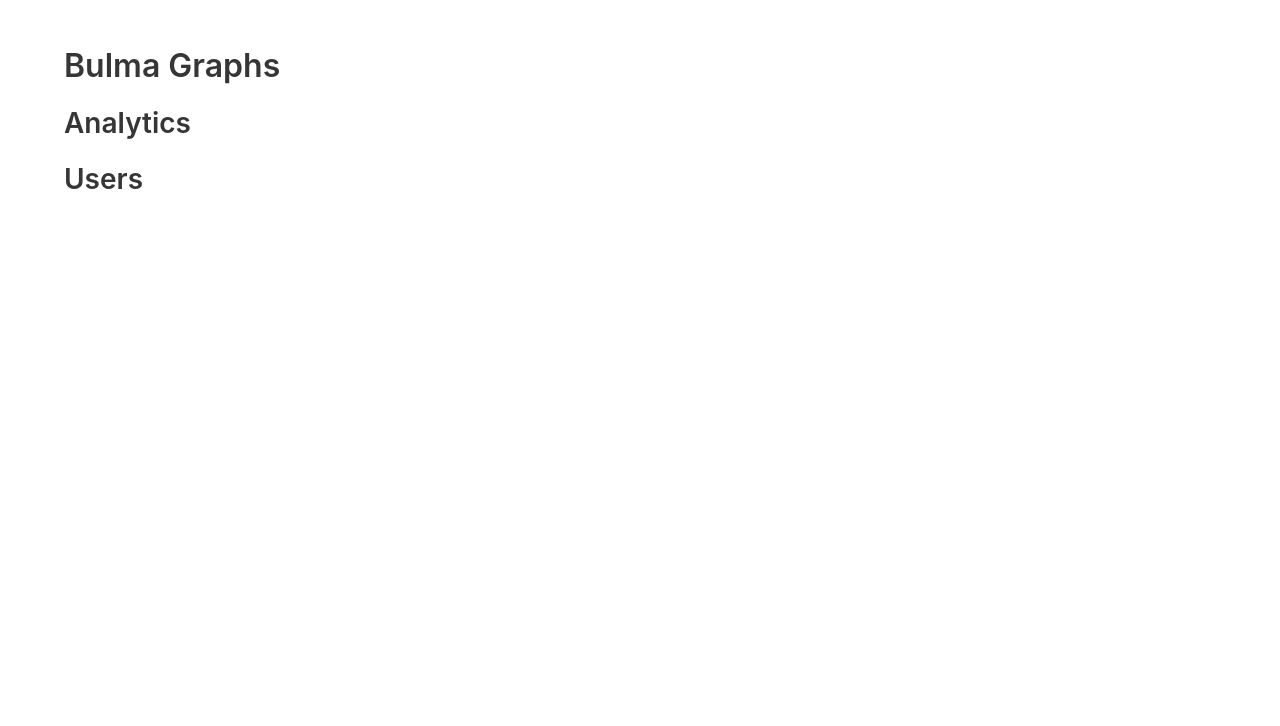
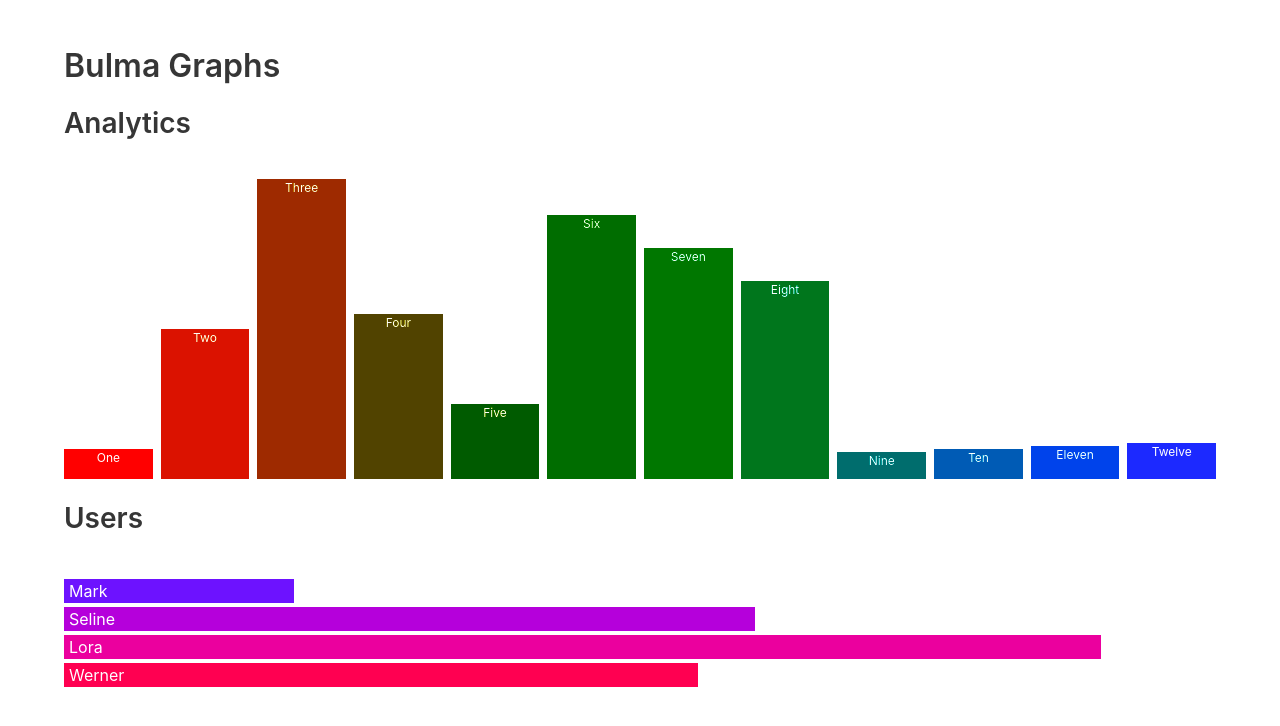
Before and after one commit to frizzant/bulma-graphs, a website: page index.html in a window 1280 px wide. Drawn offline with nearby package versions, Linux system fonts and the light colour scheme.

Commit message:
Version 0.1.1

```diff
--- a/custom.scss
+++ b/custom.scss
@@ -1,7 +1,42 @@
 @charset "UTF-8";
 
-#graphs-container {
+.graphs-container {
+  .data-container {
+    max-width: 100%;
+    align-items: flex-end;
 
+    & > div {
+      flex: 1;
+      //margin: 0 .5rem;
+      padding: 0;
+      text-align: center;
+
+      background-color: red;
+    }
+    &.is-vertical-graph {
+
+      div {
+        margin: .25rem 0;
+        padding-left: 5px;
+
+        p {
+          //position: relative;
+          text-align: left;
+        }
+      }
+
+    }
+  }
+  .data-container.columns > div {
+    margin: 0 .25rem;
+
+    &:first-child {
+      margin-left: 0;
+    }
+    &:last-child {
+      margin-right: 0;
+    }
+  }
 }
 
 // Bulma CSS Default Media Queries
@@ -14,6 +49,24 @@
 @media screen and (max-width: 1408px) {}
 @media screen and (max-width: 1216px) {}
 @media screen and (max-width: 1024px) {}
-@media screen and (max-width: 768px) {}
+@media screen and (max-width: 768px) {
+  .graphs-container {
+    .data-container {
+
+      &:not(.is-vertical-graph) > div {
+        p {
+          position: absolute;
+          bottom: -13px;
+          left: 5px;
+          //text-align: left;
+          transform: rotate(-90deg);
+          transform-origin: top left;
+
+          text-shadow: 0px 0px 2px #000000;
+        }
+      }
+    }
+  }
+}
 
 // END Media Queries END
--- a/graphs.js
+++ b/graphs.js
@@ -4,23 +4,22 @@
             let graphs = { // initialize object with settings
                 settings: {
                     containerSelector: '.graphs-container',
-            containerItemSelector: '.graphs-container div',
+                    containerItemSelector: '.graphs-container .data-container div',
                     autoGenerate: true,
                     animation: true,
+                    heightMultiplicator: 3, // scales in pixel
+                    widthMultiplicator: 1, // scales in % (percentage)
                 },
 
             };
-    graphs = { // dependent on settings before they can be set
-        container: {
+            graphs.container = { // dependent on settings before they can be set
                 list: document.querySelectorAll(graphs.settings.containerSelector),
                 items: {
                     list: document.querySelectorAll(graphs.settings.containerItemSelector),
                 }
-        }
             };
 // ---
 // --- END Variables
-
     let main = () => {
         console.log(graphs.container.list);
 
@@ -29,9 +28,12 @@
                 let i = 0;
                 for (let container of graphs.container.list) {
                     container.id = 'graph-container-' + i;
-                    container.classList.add('content');
+                    container.classList.add('content', 'columns', 'is-multiline');
 
-                    container.insertAdjacentHTML('afterbegin', `<h2>${container.dataset.title}</h2>`);
+                    if (container.dataset.title.length >= 1) {
+                        container.insertAdjacentHTML('afterbegin', `<h2 class="column is-full">${container.dataset.title}</h2>`);
+                    }
+
                     i++;
                     if (i === graphs.container.list.length) {
                         resolve();
@@ -41,9 +43,29 @@
         };
         let generateHTMLItems = () => {
             return new Promise((resolve) => { // setting up a PROMISE
+                let rotateBase = 0;
+                let rotateFraction = 360 / graphs.container.items.list.length;
+
                 let i = 0;
                 for (let item of graphs.container.items.list) {
-                    console.log(item.dataset.title);
+                    // console.log(item.dataset.title);
+                    if (item.dataset.title.length >= 1) {
+                        item.insertAdjacentHTML('afterbegin', `<p>${item.dataset.title}</p>`);
+                    }
+
+                    if (item.parentElement.classList.contains('columns')) {
+                        item.classList.add('column');
+                    }
+
+                    if (item.parentElement.classList.contains('is-vertical-graph')) { // Vertical Graphic
+                        item.style.width = graphs.settings.widthMultiplicator * item.dataset.value + '%';
+                    } else { // Horizontal Graphic
+                        item.style.height = graphs.settings.heightMultiplicator * item.dataset.value + 'px';
+                    }
+
+                    item.style.filter = `hue-rotate(${rotateBase}deg)`;
+                    rotateBase = rotateBase + rotateFraction;
+
                     i++;
                     if (i === graphs.container.items.list.length) {
                         resolve();
--- a/index.html
+++ b/index.html
@@ -17,16 +17,28 @@
 			Bulma Graphs
 		</h1>
 		<div class="graphs-container" data-title="Analytics">
+			<div class="data-container column is-full columns is-mobile is-size-7 has-text-white is-marginless">
 				<div data-title="One" data-value="10"></div>
 				<div data-title="Two" data-value="50"></div>
 				<div data-title="Three" data-value="100"></div>
 				<div data-title="Four" data-value="55"></div>
+				<div data-title="Five" data-value="25"></div>
+				<div data-title="Six" data-value="88"></div>
+				<div data-title="Seven" data-value="77"></div>
+				<div data-title="Eight" data-value="66"></div>
+				<div data-title="Nine" data-value="9"></div>
+				<div data-title="Ten" data-value="10"></div>
+				<div data-title="Eleven" data-value="11"></div>
+				<div data-title="Twelve" data-value="12"></div>
+			</div>
 		</div>
 		<div class="graphs-container" data-title="Users">
+			<div class="data-container column is-full is-vertical-graph has-text-white">
 				<div data-title="Mark" data-value="20"></div>
 				<div data-title="Seline" data-value="60"></div>
 				<div data-title="Lora" data-value="90"></div>
 				<div data-title="Werner" data-value="55"></div>
+			</div>
 		</div>
 	</div>
 </section>
```
Also changed, not shown: custom.css, 1 other file. Lines whose indentation alone changed are shown as unchanged.
